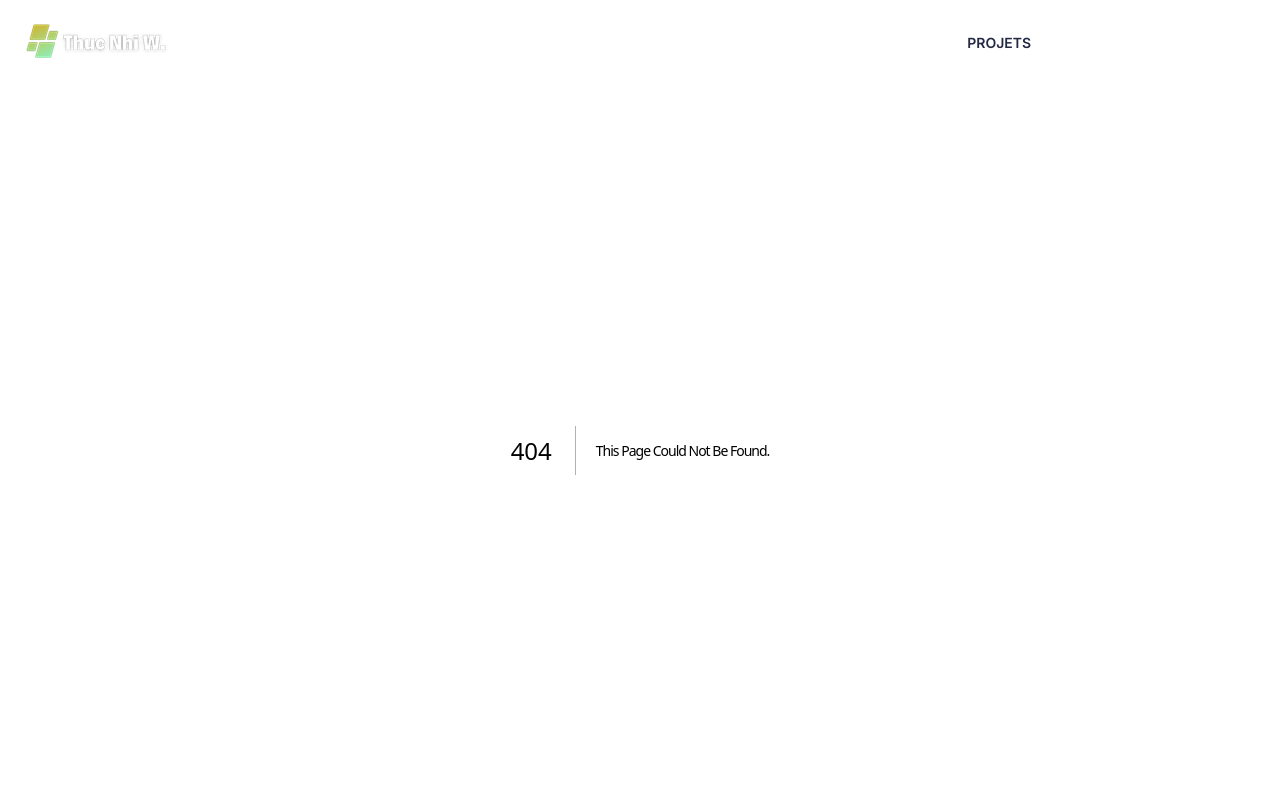
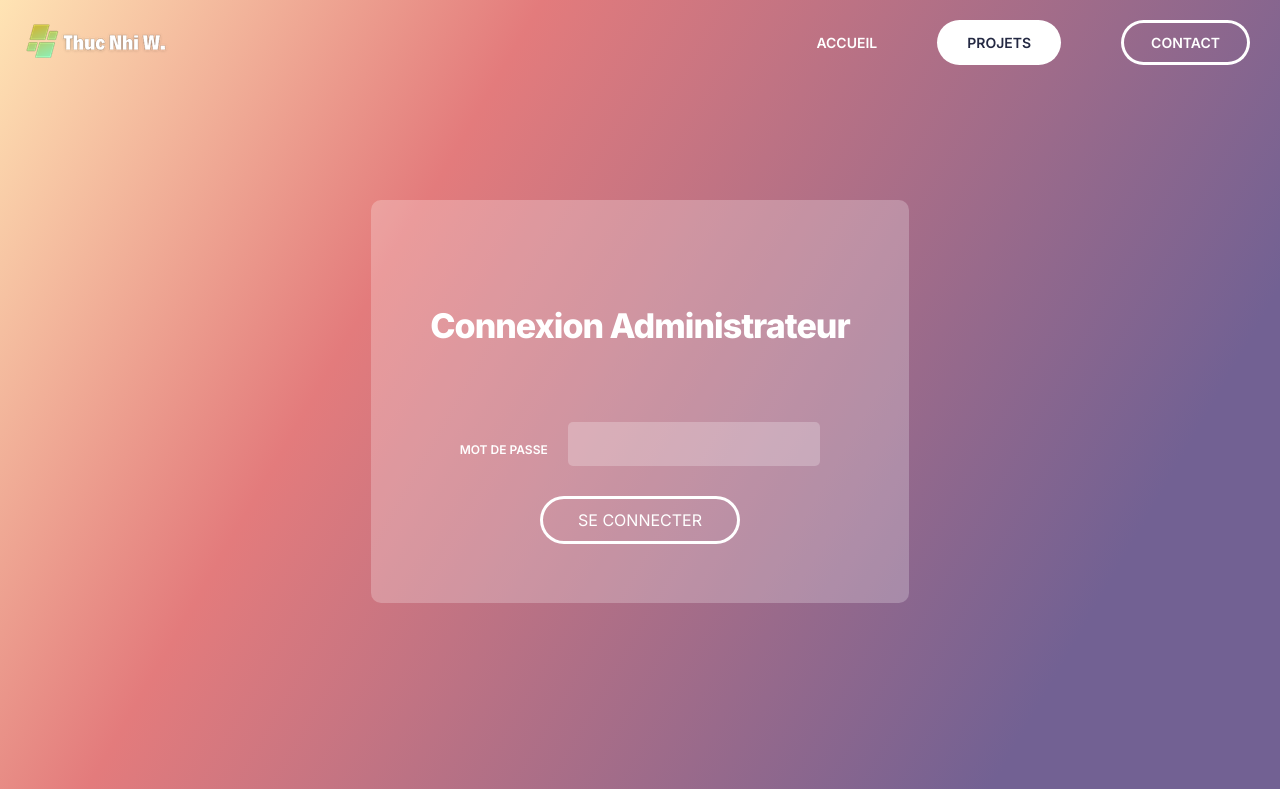
Before and after one commit to thucnhi-wiedenhofer/portfolio-next, a Next.js app: page /admin in a window 1280 px wide. Before the commit this address had no page. Shown: the top 789 px of the page. Built offline with nearby package versions, Linux system fonts and the light colour scheme.

Commit message:
page url to finish

```diff
--- a/firebase/config.js
+++ b/firebase/config.js
@@ -1,5 +1,6 @@
 // Import the functions you need from the SDKs you need
 import { initializeApp } from "firebase/app";
+import { getFirestore } from "firebase/firestore";
 
 const firebaseConfig = {
     apiKey: process.env.NEXT_PUBLIC_FIREBASE_API_KEY,
@@ -12,3 +13,6 @@
 
 // Initialize Firebase
 const app = initializeApp(firebaseConfig);
+
+// Initialize Cloud Firestore and get a reference to the service
+const db = getFirestore(app);
--- a/next.config.js
+++ b/next.config.js
@@ -1,6 +1,9 @@
 /** @type {import('next').NextConfig} */
 const nextConfig = {
   reactStrictMode: true,
-}
+  env: {
+    PASSWORD: process.env.PASSWORD,
+  },
+};
 
-module.exports = nextConfig
+module.exports = nextConfig;
--- /dev/null
+++ b/pages/admin.js
@@ -0,0 +1,52 @@
+import React, { useState } from "react";
+import { useRouter } from "next/router";
+import styles from "@/styles/admin.module.css";
+
+export default function Admin() {
+  const [admin, setAdmin] = useState("");
+  const router = useRouter();
+
+  const handleSubmit = (e) => {
+    e.preventDefault();
+    console.log(admin);
+    if (admin === process.env.PASSWORD) {
+      console.log("ok");
+      setTimeout(() => {
+        router.push(
+          {
+            pathname: "/dashboard",
+            query: { administred: "ok" },
+          },
+          "/dashboard"
+        );
+      }, 1000);
+    }
+  };
+
+  return (
+    <section id="admin">
+      <div className={styles.container}>
+        <form onSubmit={handleSubmit} className={styles.form}>
+          <h2 className={styles.title}>Connexion Administrateur</h2>
+          <div className={styles.formGroup}>
+            <label htmlFor="password" className={styles.label}>
+              Mot de passe
+            </label>
+            <input
+              onChange={(e) => {
+                setAdmin(e.target.value);
+              }}
+              type="password"
+              className={styles.input}
+              name="password"
+              required="required"
+            />
+          </div>
+          <button type="submit" className={styles.btnOutline}>
+            Se Connecter
+          </button>
+        </form>
+      </div>
+    </section>
+  );
+}
--- /dev/null
+++ b/styles/admin.module.css
@@ -0,0 +1,88 @@
+.container {
+  margin: 100px 0;
+  min-height: 60vh;
+  display: flex;
+  justify-content: center;
+  text-align: center;
+  padding: 50px;
+}
+
+.form {
+  background: rgba(255,255,255,.24);
+  border-radius: 10px;
+  padding: 5%;
+  display: flex;
+  flex-direction: column;
+  justify-items: center;
+  text-align: center;
+}
+
+.title {
+margin: 50px 0;
+}
+
+.formGroup {
+  display: flex;
+  justify-content: space-between;
+  text-align: center;
+  margin: 7%;
+}
+.label {
+  display: block;
+    text-transform: uppercase;
+    font-size: 12px;
+    margin: 15px 0 2px 0px;
+}
+
+.input {
+  appearance: none;
+    background: rgba(255,255,255,.24);
+    border: none;
+    border-radius: 5px;
+    color: inherit;
+    display: block;
+    outline: 0;
+    padding: 0 1em;
+    text-decoration: none;
+    width: 70%;
+    height: 44px;
+}
+.input:focus, .input:hover {
+  border-color: #9bffc9;
+  box-shadow: 0 0 0 2px #9bffc9;
+}
+
+.btnOutline {
+  width: 200px;
+  display: inline-block;
+  margin: auto;
+  background-color: transparent;
+  border: 0px;
+  box-shadow: inset 0 0 0 3px #ffffff;
+  color: #ffff;
+  padding: 15px 30px;
+  text-transform: uppercase;
+  border-radius: 30px;
+}
+
+.btnOutline:hover,
+.btnOutline:active {
+  box-shadow: inset 0 0 0 3px #9bffc9;
+  color: #9bffc9;
+}
+
+@media (max-width: 414px) {
+  .form {
+    padding: 10%;
+  }
+  .formGroup {
+    flex-direction: column;
+  }
+  .input {
+    width: 100%;
+  }
+  .btnOutline {
+    width: 160px;
+    font-size: 12px;
+  }
+}
--- /dev/null
+++ b/styles/dashboard.module.css
@@ -0,0 +1,50 @@
+.title {
+  text-align: center;
+  margin: 150px 0 0 0;
+  }*
+
+  .container {
+  font-size: 14px;
+  margin: 50px 0;
+  min-height: 50vh;
+  display: flex;
+  justify-content: center;
+  flex-wrap: wrap;
+  padding: 50px;
+  }
+
+  .listGroup {
+    background: rgba(255,255,255,.24);
+    border-radius: 10px;
+    padding: 3%;
+    margin: 1%;
+    flex-grow: 1;
+  }
+  .listItem:nth-child(1) {
+    display: flex;
+    flex-direction: row;
+    justify-content: space-between;
+  }
+
+  .listItem {
+    margin-bottom: 10px;
+  }
+
+  .btnOutline {
+    width: 150px;
+    display: inline-block;
+    margin-top: 20px;
+    background-color: transparent;
+    border: 0px;
+    box-shadow: inset 0 0 0 3px #ffffff;
+    color: #ffff;
+    padding: 10px 20px;
+    text-transform: uppercase;
+    border-radius: 30px;
+  }
+
+  .btnOutline:hover,
+  .btnOutline:active {
+    box-shadow: inset 0 0 0 3px #9bffc9;
+    color: #9bffc9;
+  }
```
Also changed, not shown: components/GalleryCard/GalleryCard.js (+17 -2 lines), pages/dashboard.js (added, +53 -0 lines), pages/projects/[url].js (+9 -39 lines), pages/projects/index.js (+8 -15 lines).
